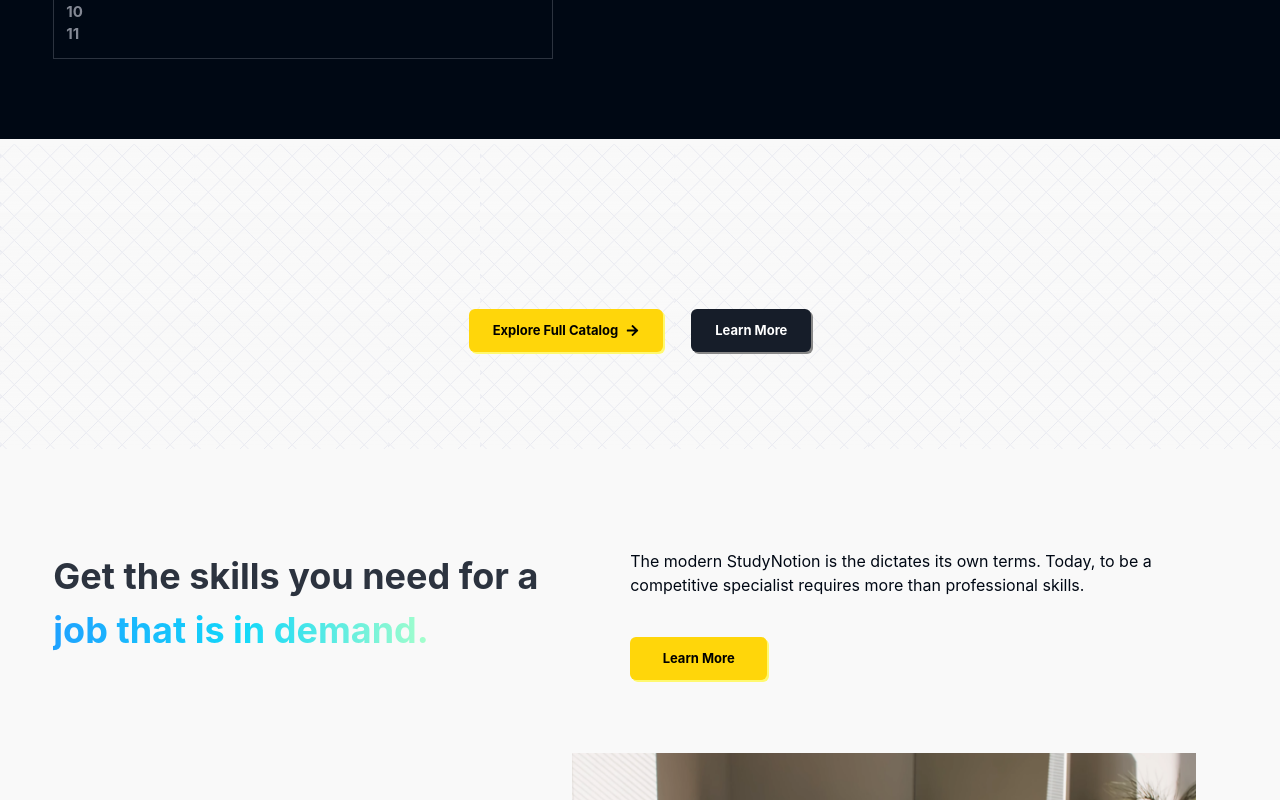
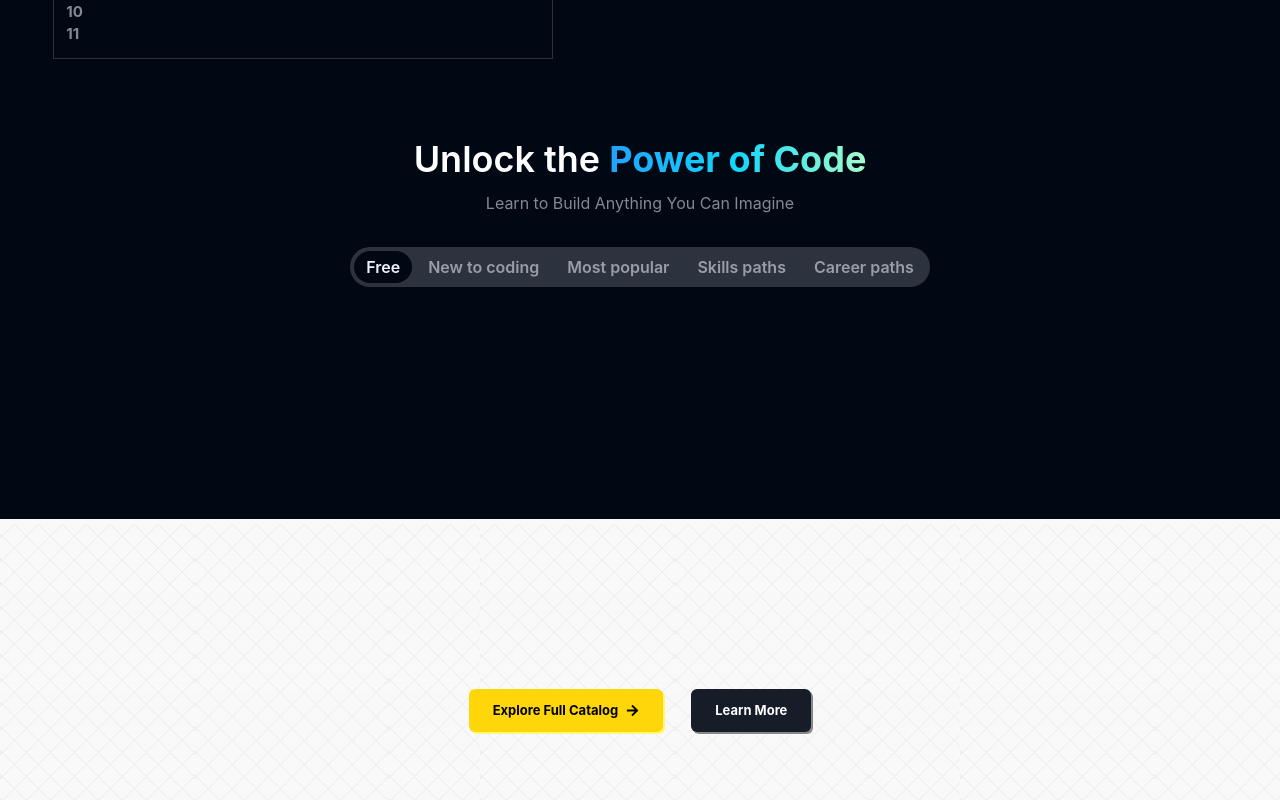
Before and after one commit to Pratik0044/Ed-Tech-MegaProject, a React (Create React App) app in the folder learn_track/: page / in a window 1280 px wide. Shown: the part 1380-2180 px from the top of the page. Built offline with nearby package versions, Linux system fonts and the light colour scheme.

Commit message:
update in HomePage

```diff
--- /dev/null
+++ b/learn_track/src/components/core/HomePage/CourseCard.jsx
@@ -0,0 +1,11 @@
+import React from 'react'
+
+function CourseCard(key, currentCard,cardData) {
+  return (
+    <div key={key}>
+        {cardData}
+    </div>
+  )
+}
+
+export default CourseCard
--- /dev/null
+++ b/learn_track/src/components/core/HomePage/ExploreMore.jsx
@@ -0,0 +1,73 @@
+import React, { useState } from 'react'
+import {HomePageExplore} from '../../../data/homepage-explore'
+import HighlightText from './HighlightText'
+import CourseCard from './CourseCard'
+
+const tabsName = [
+    "Free",
+    "New to coding",
+    "Most popular",
+    "Skills paths",
+    "Career paths"
+]
+
+function ExploreMore() {
+    const [currentTab,setCurrentTab] = useState(tabsName[0])
+    const [courses,setCourses] = useState(HomePageExplore[0].courses)
+    const [currentCard,setCurrentCard] = useState(HomePageExplore[0].courses[0] .heading)
+
+    const setMyCards =(value)=>{
+            setCurrentTab(value );
+            const result = HomePageExplore.filter((courses)=>courses.tag ===value )
+            setCourses(result[0].courses)
+            setCurrentCard(result[0].courses[0].heading)
+    }
+  return (
+    <div className='flex flex-col gap-3 items-center justify-between'>
+        <div className='text-white font-semibold text-4xl text-center'>
+        Unlock the <HighlightText text={"Power of Code"}/>
+        </div>
+        <p className='text-richblack-300 text-center'>Learn to Build Anything You Can Imagine</p>
+        <div className='tab flex flex-row rounded-full bg-richblack-700 m-1 p-1 gap-1 mt-5 mb-5'>
+            {
+                tabsName.map( (element,index)=>{
+                    return (
+                        <div
+                        className={`text-[16px] flex flex-row  items-center gap-2
+                            ${currentTab==element
+                                ? "bg-richblack-900 text-richblack-5 font-medium "
+                                : " text-richblack-200 "
+                             } rounded-full transition-all duration-200 cursor-pointer hover:bg-richblue-900
+                              hover:text-richblack-5 px-3 py-1 font-semibold`}
+
+                              key={index}
+                              onClick={()=> setMyCards(element)}
+                        >
+                            {element}
+                        </div>
+                    )
+                })
+            }
+        </div>
+        <div className='lg:h-[200px]'>
+
+            {/* course card ka group */}
+        <div className='flex flex-row '>
+            {
+                courses.map((element,index)=>{
+                    return (
+                        <CourseCard key={index}
+                         cardData={element}
+                          currentCard={currentCard}
+                          setCurrentCard={setCurrentCard} />
+                    )
+                })
+            }
+        </div>
+
+        </div>
+    </div>
+  )
+}
+
+export default ExploreMore
--- a/learn_track/src/components/core/HomePage/InstructoreSection.jsx
+++ b/learn_track/src/components/core/HomePage/InstructoreSection.jsx
@@ -1,9 +1,34 @@
 import React from 'react'
+import Instructor from '../../../assets/Images/Instructor.png'
+import HighlightText from './HighlightText'
+import { CTAButton } from './CTAButton'
+import { FaArrowRight } from "react-icons/fa";
 
 function InstructoreSection() {
   return (
     <div >
+        <div className='flex flex-row w-11/12 mx-auto max-w-maxContent items-center justify-between gap-20
+        first-letter bg-richblack-900 text-white '>
+            <div className='w-[50%%] '>
+                <img src={Instructor} alt="" className='m-10 w-[500px] mt-20 shadow-white shadow-[-20px_-20px]' />
+            </div>
+            <div className='w-[50%] flex flex-col  gap-5'>
+                <div className='text-4xl font-semibold'>
+                        Become an <br/>
+                        <HighlightText text={"Instructor"}/>
+                </div>
+                <div className='w-[80%] text-richblack-300'>
+                    Instructors from around the world teach millions of students on Learn Track.
+                    We provide the tools and skills to teach what you love.
+                </div>
+                <div className='flex mt-5'>
+                    <CTAButton active={true} linkto={"/singup"} >
+                        <div className='flex items-center gap-2'>Start Teaching Today <FaArrowRight/></div>
 
+                    </CTAButton>
+                </div>
+            </div>
+        </div>
     </div>
   )
 }
--- a/learn_track/src/pages/Home.jsx
+++ b/learn_track/src/pages/Home.jsx
@@ -10,6 +10,7 @@ import TimeLineSection from "../components/core/HomePage/TimeLineSection"
 import LearningLanguageSection from '../components/core/HomePage/LearningLanguageSection';
 import InstructoreSection from '../components/core/HomePage/InstructoreSection'
 import RatingAndReviewSection from '../components/core/HomePage/RatingAndReviewSection'
+import ExploreMore from '../components/core/HomePage/ExploreMore'
 
 export default function Home() {
   return (
@@ -46,7 +47,7 @@ export default function Home() {
                 <CTAButton active={false} linkto={"/signup"}>Book a Demo</CTAButton>
             </div>
 
-            <div className=' mx-3 my-14 shadow-[12px_12px] shadow-richblack-50'>
+            <div className=' mx-3 my-14 shadow-[20px_20px] shadow-richblack-50'>
                 <video
                 muted
                 loop
@@ -120,6 +121,9 @@ export default function Home() {
             </div>
 
 
+            <ExploreMore/>
+
+
 
         </div>
         {/* Section 2 */}
@@ -161,14 +165,21 @@ export default function Home() {
 
         {/* Section 3 */}
         <div className='w-11/12 mx-auto max-w-maxContent flex flex-col items-center justify-between gap-8
-        first-letter bg-richblue-900 text-white'>
+        first-letter bg-richblack-900 text-white'>
             <InstructoreSection/>
+            <h1 className='text-white font-semibold mt-20 mb-10 text-4xl text-center'>Review from other learners</h1>
             <RatingAndReviewSection/>
 
         </div>
 
 
         {/* Footer */}
+        <div>
+            <div className='flex '>
+                <div></div>
+                <div></div>
+            </div>
+        </div>
 
     </div>
   )
```
